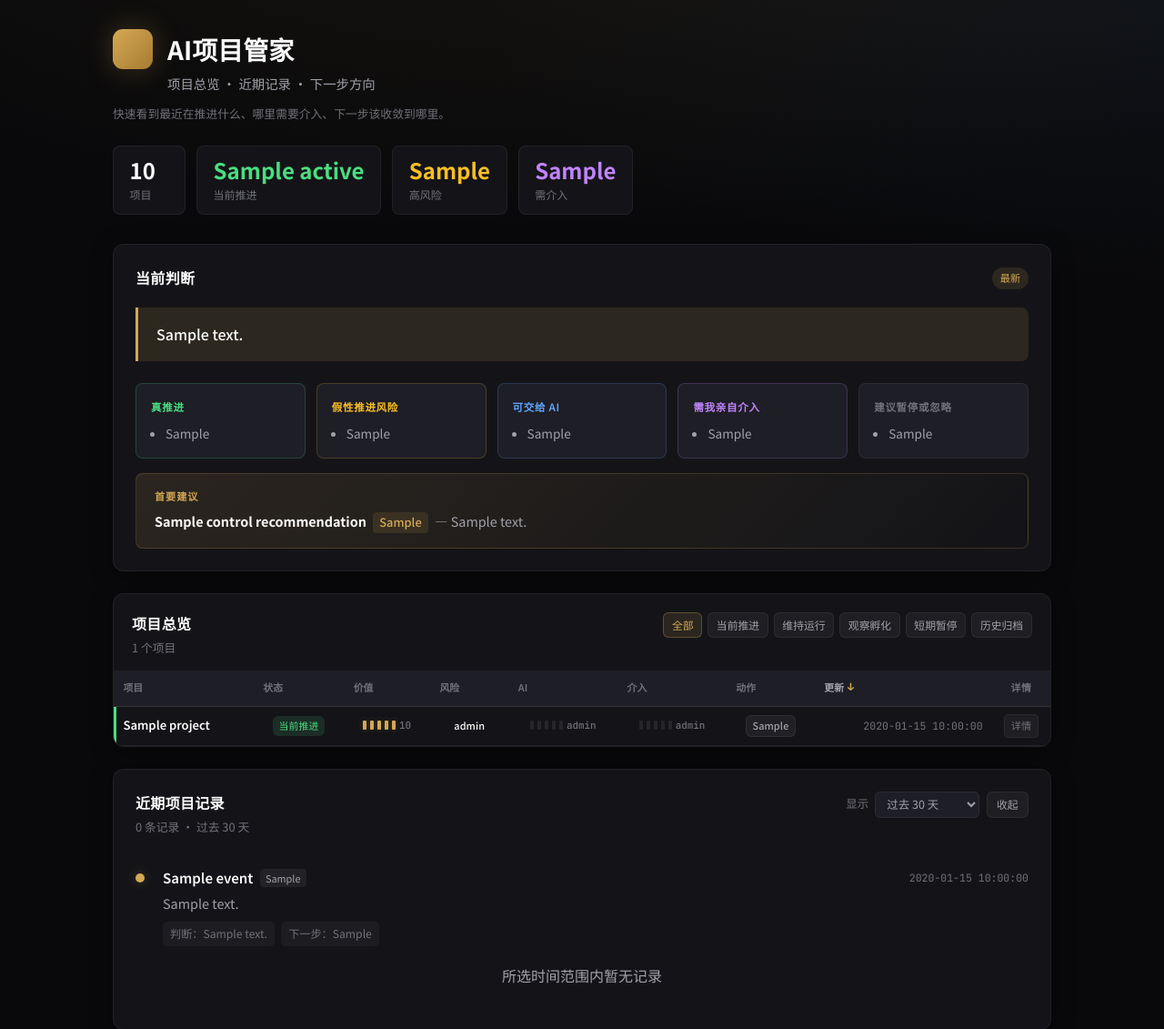
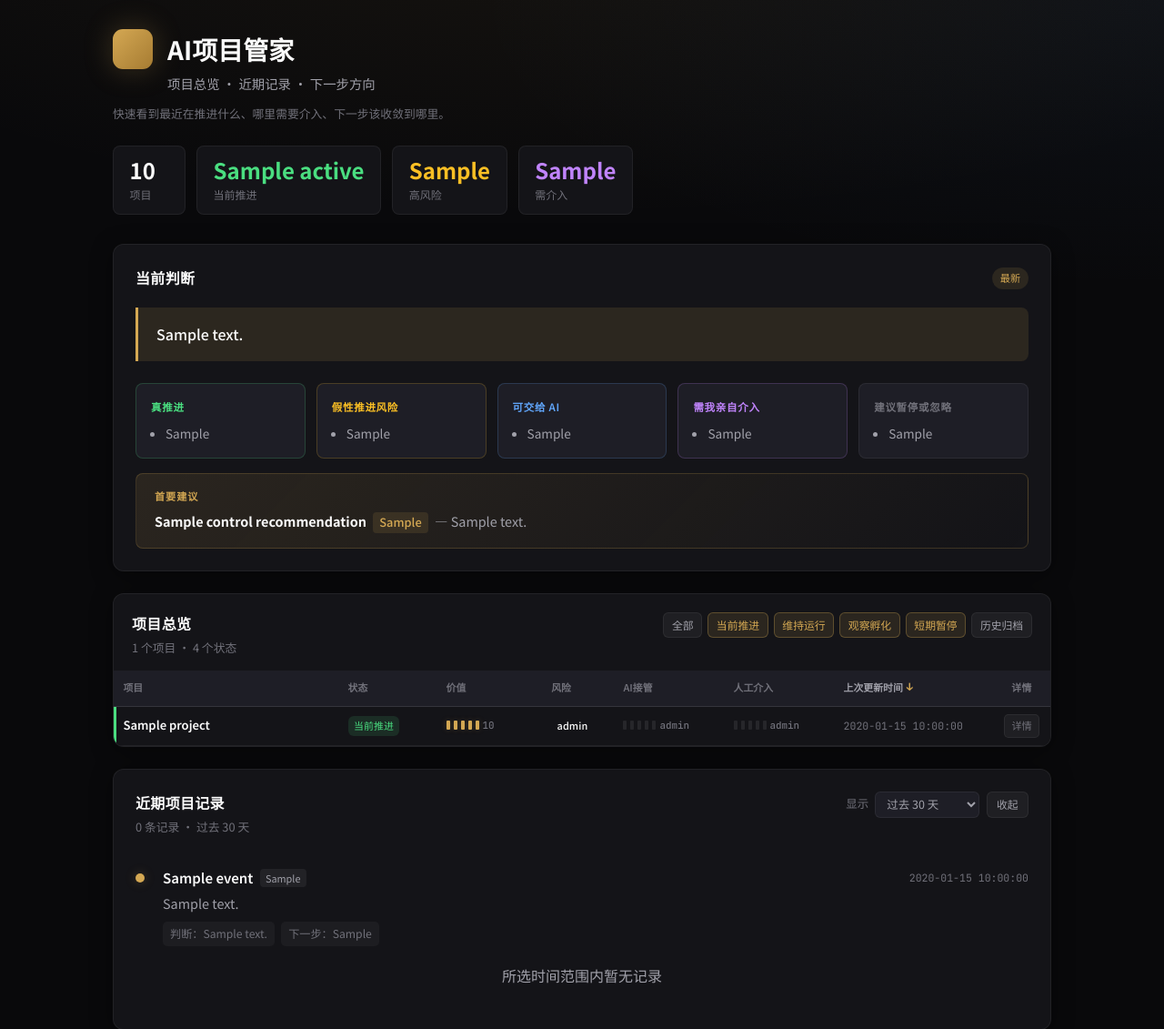
Before and after one commit to PU-UP/ai-project-manager, a FastAPI app: template app/templates/index.html in a window 1280 px wide. Shown: the top 1131 px of the page at 91% size. Run offline with FastAPI, Linux system fonts and the light colour scheme; the template is opened without the code that fills it: most values are stand-ins (such as "Sample title", 1, 10 or a date in 2020).

Commit message:
Improve project overview table UX

```diff
--- a/app/main.py
+++ b/app/main.py
@@ -33,6 +33,9 @@ templates.env.globals["status_label"] = lambda s: STATUS_LABELS.get(s, s)
 templates.env.globals["risk_label"] = lambda r: RISK_LABELS.get(r, r)
 templates.env.globals["action_label"] = lambda a: ACTION_LABELS.get(a, a)
 templates.env.globals["event_label"] = lambda e: EVENT_LABELS.get(e, e)
+templates.env.globals["static_version"] = lambda name: int(
+    (APP_DIR / "static" / name).stat().st_mtime
+)
 
 
 def _project_stats(projects: list[dict]) -> dict:
--- a/app/static/app.js
+++ b/app/static/app.js
@@ -83,6 +83,14 @@
   renderTimeline();
   applyGlobalLabels();
 
+  const backButton = document.querySelector(".back-btn");
+  if (backButton) {
+    const from = new URLSearchParams(window.location.search).get("from");
+    if (from && from.startsWith("/") && !from.startsWith("//")) {
+      backButton.href = from;
+    }
+  }
+
   const table = document.querySelector("[data-project-table]");
   if (!table) return;
 
@@ -92,7 +100,11 @@
   const filterButtons = Array.from(document.querySelectorAll("[data-status-filter]"));
   const detailButtons = Array.from(document.querySelectorAll("[data-detail-toggle]"));
   const countLabel = document.querySelector("[data-project-count]");
+  const projectLinks = Array.from(document.querySelectorAll(".table-project-link"));
   const activeFilters = new Set();
+  const validStatuses = ["active", "maintain", "observe", "paused", "archived"];
+  const defaultStatuses = validStatuses.filter((status) => status !== "archived");
+  const validSortKeys = ["name", "status", "value", "risk", "ai", "human", "updated"];
 
   const statusRank = {
     active: 1,
@@ -106,29 +118,76 @@
     medium: 2,
     low: 3,
   };
-  const actionRank = {
-    human_intervene: 1,
-    change_metric: 2,
-    seek_feedback: 3,
-    delegate_to_ai: 4,
-    continue: 5,
-    maintain: 6,
-    observe: 7,
-    pause: 8,
-    narrow_scope: 9,
-    archive: 10,
-  };
   let currentSort = { key: "updated", direction: "desc" };
+
+  function readOverviewState() {
+    const params = new URLSearchParams(window.location.search);
+    const statusParam = params.get("status");
+    const sortKey = params.get("sort");
+    const sortDirection = params.get("dir");
+
+    activeFilters.clear();
+    if (statusParam === "all") {
+      // Show every status, including historical archives.
+    } else if (statusParam) {
+      statusParam.split(",")
+        .filter((status) => validStatuses.includes(status))
+        .forEach((status) => activeFilters.add(status));
+      if (activeFilters.size === 0) {
+        defaultStatuses.forEach((status) => activeFilters.add(status));
+      }
+    } else {
+      defaultStatuses.forEach((status) => activeFilters.add(status));
+    }
+
+    currentSort = {
+      key: validSortKeys.includes(sortKey) ? sortKey : "updated",
+      direction: sortDirection === "asc" ? "asc" : "desc",
+    };
+  }
+
+  function updateOverviewUrl() {
+    const params = new URLSearchParams(window.location.search);
+    const sortedFilters = validStatuses.filter((status) => activeFilters.has(status));
+
+    if (activeFilters.size === 0) {
+      params.set("status", "all");
+    } else {
+      params.set("status", sortedFilters.join(","));
+    }
+    params.set("sort", currentSort.key);
+    params.set("dir", currentSort.direction);
+
+    const nextUrl = `${window.location.pathname}?${params.toString()}`;
+    window.history.replaceState(null, "", nextUrl);
+    updateProjectLinks();
+  }
+
+  function updateFilterButtons() {
+    filterButtons.forEach((item) => {
+      const itemFilter = item.dataset.statusFilter;
+      const active = itemFilter === "all"
+        ? activeFilters.size === 0
+        : activeFilters.has(itemFilter);
+      item.classList.toggle("is-active", active);
+      item.setAttribute("aria-pressed", active ? "true" : "false");
+    });
+  }
+
+  function updateProjectLinks() {
+    const from = `${window.location.pathname}${window.location.search}`;
+    projectLinks.forEach((link) => {
+      const url = new URL(link.getAttribute("href"), window.location.origin);
+      url.searchParams.set("from", from);
+      link.href = `${url.pathname}${url.search}`;
+    });
+  }
 
   function applyCompactLabels() {
     rows.forEach((row) => {
       const statusTag = row.querySelector(".tag-status");
-      const actionTag = row.querySelector(".tag-action");
       if (statusTag && statusLabels[row.dataset.status]) {
         statusTag.textContent = statusLabels[row.dataset.status];
-      }
-      if (actionTag && actionLabels[row.dataset.action]) {
-        actionTag.textContent = actionLabels[row.dataset.action];
       }
     });
   }
@@ -136,7 +195,6 @@
   function sortValue(row, key) {
     if (key === "status") return statusRank[row.dataset.status] || 99;
     if (key === "risk") return riskRank[row.dataset.risk] || 99;
-    if (key === "action") return actionRank[row.dataset.action] || 99;
     if (key === "value" || key === "ai" || key === "human") {
       return Number(row.dataset[key] || 0);
     }
@@ -197,7 +255,7 @@
   sortButtons.forEach((button) => {
     button.addEventListener("click", () => {
       const key = button.dataset.sortKey;
-      const defaultDirection = ["name", "status", "risk", "action"].includes(key)
+      const defaultDirection = ["name", "status", "risk"].includes(key)
         ? "asc"
         : "desc";
       currentSort = {
@@ -206,6 +264,7 @@
           ? (defaultDirection === "asc" ? "desc" : "asc")
           : defaultDirection,
       };
+      updateOverviewUrl();
       render();
     });
   });
@@ -221,14 +280,8 @@
         activeFilters.add(filter);
       }
 
-      filterButtons.forEach((item) => {
-        const itemFilter = item.dataset.statusFilter;
-        const active = itemFilter === "all"
-          ? activeFilters.size === 0
-          : activeFilters.has(itemFilter);
-        item.classList.toggle("is-active", active);
-        item.setAttribute("aria-pressed", active ? "true" : "false");
-      });
+      updateFilterButtons();
+      updateOverviewUrl();
       render();
     });
   });
@@ -245,5 +298,8 @@
   });
 
   applyCompactLabels();
+  readOverviewState();
+  updateFilterButtons();
+  updateProjectLinks();
   render();
 })();
--- a/app/static/style.css
+++ b/app/static/style.css
@@ -610,10 +610,6 @@ body {
   content: "↓";
 }
 
-.project-table th.col-score,
-.project-table th.col-risk,
-.project-table th.col-status,
-.project-table th.col-action,
 .project-table th.col-detail {
   text-align: center;
 }
@@ -647,8 +643,8 @@ body {
 .project-tr--archived td:first-child { border-left-color: var(--text-muted); }
 
 .col-name {
-  min-width: 7.5rem;
-  max-width: 10rem;
+  min-width: 11rem;
+  width: 24%;
 }
 
 .table-project-link {
@@ -664,15 +660,13 @@ body {
 
 .col-status,
 .col-risk,
-.col-action,
-.col-score,
-.col-detail {
-  text-align: center;
+.col-score {
+  text-align: left;
   white-space: nowrap;
 }
 
 .col-score .level-bar {
-  justify-content: center;
+  justify-content: flex-start;
 }
 
 .col-score--human .level-seg.is-on {
@@ -681,7 +675,21 @@ body {
 }
 
 .col-detail {
+  text-align: center;
+  white-space: nowrap;
   width: 4rem;
+}
+
+.col-status {
+  width: 7.5rem;
+}
+
+.col-risk {
+  width: 5.25rem;
+}
+
+.col-score {
+  width: 8.25rem;
 }
 
 .note-toggle {
@@ -732,8 +740,9 @@ body {
 }
 
 .col-time {
+  width: 11.5rem;
   white-space: nowrap;
-  text-align: right;
+  text-align: left;
 }
 
 .col-time time {
--- a/app/templates/base.html
+++ b/app/templates/base.html
@@ -7,8 +7,8 @@
   <link rel="preconnect" href="https://fonts.googleapis.com">
   <link rel="preconnect" href="https://fonts.gstatic.com" crossorigin>
   <link href="https://fonts.googleapis.com/css2?family=Noto+Sans+SC:wght@400;500;600;700&family=JetBrains+Mono:wght@400;500&display=swap" rel="stylesheet">
-  <link rel="stylesheet" href="/static/style.css">
-  <script src="/static/app.js" defer></script>
+  <link rel="stylesheet" href="/static/style.css?v={{ static_version('style.css') }}">
+  <script src="/static/app.js?v={{ static_version('app.js') }}" defer></script>
 </head>
 <body>
   <div class="page-bg" aria-hidden="true"></div>
--- a/app/templates/index.html
+++ b/app/templates/index.html
@@ -1,5 +1,5 @@
 {% extends "base.html" %}
-{% from "macros.html" import level_bar, tag_status, tag_risk, tag_action %}
+{% from "macros.html" import level_bar, tag_status, tag_risk %}
 
 {% block title %}AI项目管家{% endblock %}
 
@@ -124,10 +124,9 @@
           <th class="col-status"><button class="sort-btn" type="button" data-sort-key="status">状态<span class="sort-indicator"></span></button></th>
           <th class="col-score" title="主观价值 1-5"><button class="sort-btn" type="button" data-sort-key="value">价值<span class="sort-indicator"></span></button></th>
           <th class="col-risk"><button class="sort-btn" type="button" data-sort-key="risk">风险<span class="sort-indicator"></span></button></th>
-          <th class="col-score" title="AI 接管 0-5"><button class="sort-btn" type="button" data-sort-key="ai">AI<span class="sort-indicator"></span></button></th>
-          <th class="col-score col-score--human" title="人工介入 0-5"><button class="sort-btn" type="button" data-sort-key="human">介入<span class="sort-indicator"></span></button></th>
-          <th class="col-action"><button class="sort-btn" type="button" data-sort-key="action">动作<span class="sort-indicator"></span></button></th>
-          <th class="col-time"><button class="sort-btn" type="button" data-sort-key="updated">更新<span class="sort-indicator"></span></button></th>
+          <th class="col-score" title="AI 接管 0-5"><button class="sort-btn" type="button" data-sort-key="ai">AI接管<span class="sort-indicator"></span></button></th>
+          <th class="col-score col-score--human" title="人工介入 0-5"><button class="sort-btn" type="button" data-sort-key="human">人工介入<span class="sort-indicator"></span></button></th>
+          <th class="col-time"><button class="sort-btn" type="button" data-sort-key="updated">上次更新时间<span class="sort-indicator"></span></button></th>
           <th class="col-detail">详情</th>
         </tr>
       </thead>
@@ -143,7 +142,6 @@
           data-risk="{{ p.risk_level }}"
           data-ai="{{ p.ai_delegation_level }}"
           data-human="{{ p.human_intervention_level }}"
-          data-action="{{ p.control_action }}"
           data-updated="{{ p.updated_at or '' }}"
         >
           <td class="col-name">
@@ -154,7 +152,6 @@
           <td class="col-risk">{{ tag_risk(p.risk_level) }}</td>
           <td class="col-score">{{ level_bar(p.ai_delegation_level, compact=true) }}</td>
           <td class="col-score col-score--human">{{ level_bar(p.human_intervention_level, compact=true) }}</td>
-          <td class="col-action">{{ tag_action(p.control_action) }}</td>
           <td class="col-time"><time>{{ p.updated_at or '—' }}</time></td>
           <td class="col-detail">
             <button
@@ -166,7 +163,7 @@
           </td>
         </tr>
         <tr class="project-detail-row" data-detail-for="{{ p.id }}" hidden>
-          <td colspan="9">
+          <td colspan="8">
             <div class="project-row-detail">
               <div>
                 <span>动作说明</span>
--- a/pyproject.toml
+++ b/pyproject.toml
@@ -1,6 +1,6 @@
 [project]
 name = "ai-project-manager"
-version = "0.6.1"
+version = "0.6.2"
 description = "AI项目管家 - 给外部 Agent 使用的个人项目经理工程框架"
 readme = "README.md"
 requires-python = ">=3.11"
```
Also changed, not shown: 1 other file.
